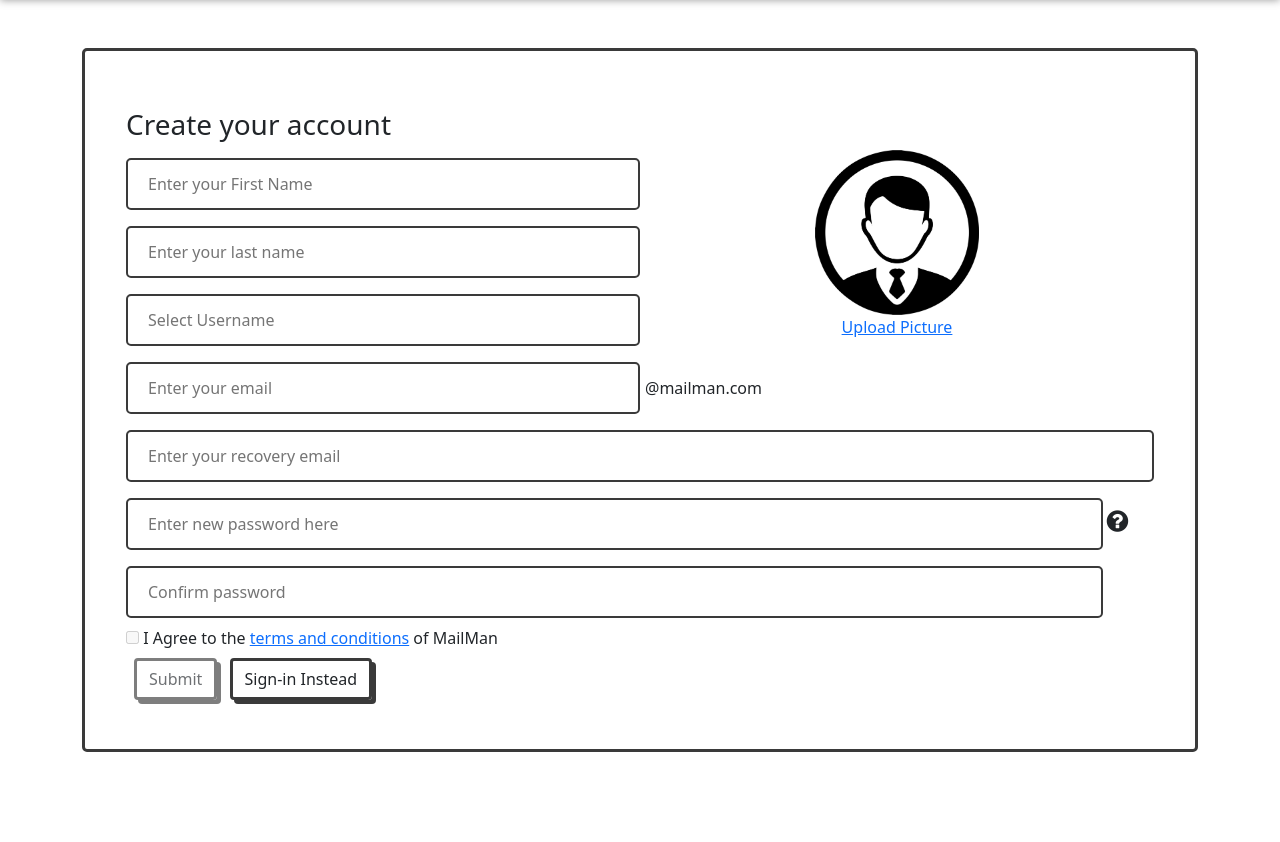
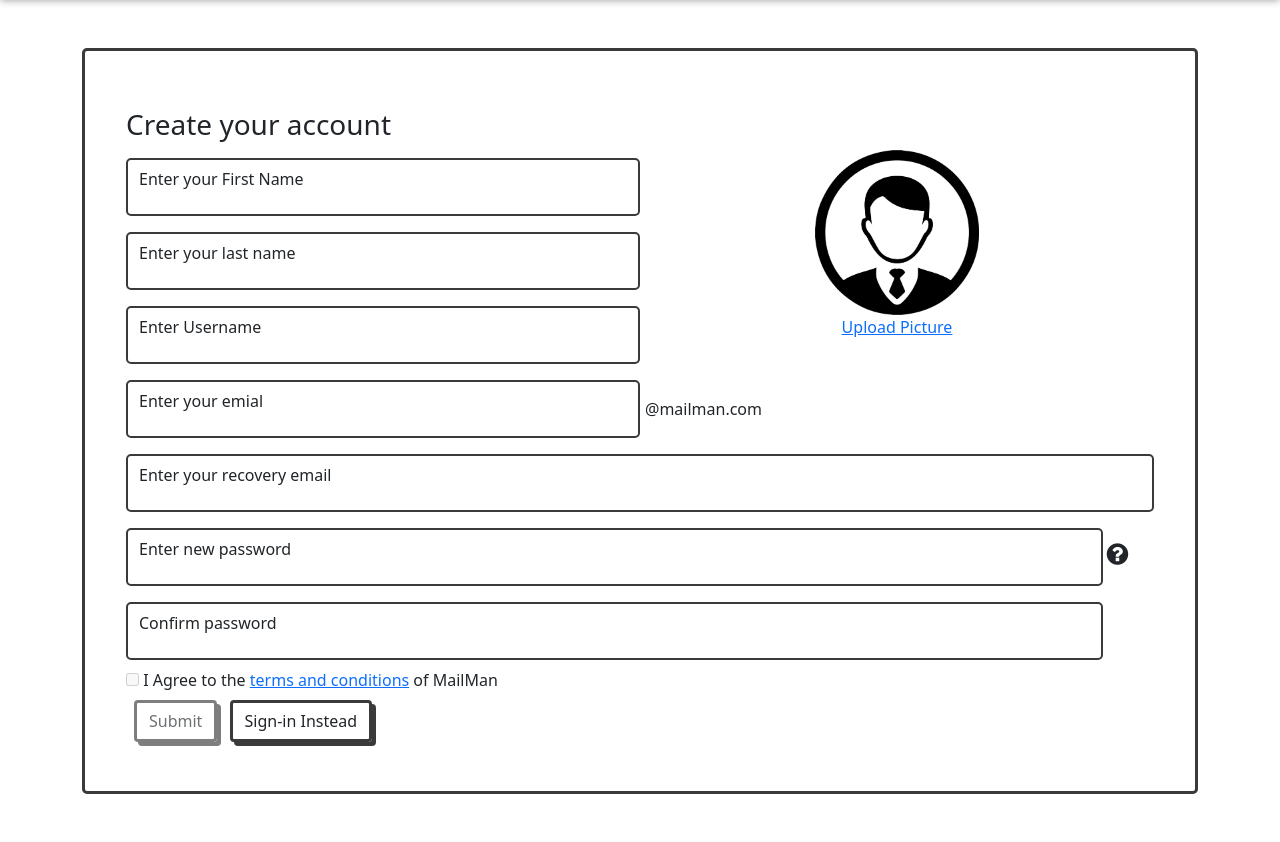
Before and after one commit to vijaypal-hestabit/mailman, a PHP site: page /register.php in a window 1280 px wide. Shown: the part 77-919 px from the top of the page. Before the commit the page ends 829 px from the top, so only its background shows below. Run offline with PHP 8.4, Linux system fonts and the light colour scheme.

Commit message:
add floating form

```diff
--- a/register.php
+++ b/register.php
@@ -11,16 +11,19 @@
                     <h3>Create your account</h3>
                     <div class="grid image_section">
                         <div class="">
-                            <div class="register_item1">
-                                <input type="text" name="f_name" id="f_name" v-model="f_name" placeholder="Enter your First Name">
+                            <div class="register_item1 form-floating">
+                                <input type="text" class="form-control" name="f_name" id="f_name" v-model="f_name" placeholder="Enter your First Name">
+                                <label for="f_name">Enter your First Name</label>
                                 <div class="error" id="fname_err"></div>
                             </div>
-                            <div class="register_item2">
-                                <input type="text" name="l_name" id="l_name" v-model="l_name" placeholder="Enter your last name">
+                            <div class="register_item2 form-floating">
+                                <input type="text" class="form-control" name="l_name" id="l_name" v-model="l_name" placeholder="Enter your last name">
+                                <label for="l_name">Enter your last name</label>
                                 <div class="error" id="lname_err"></div>
                             </div>
-                            <div class="register_item3">
-                                <input type="text" name="user_name" id="user_name" v-model="user_name" placeholder="Select Username">
+                            <div class="register_item3 form-floating">
+                                <input type="text" class="form-control" name="user_name" id="user_name" v-model="user_name" placeholder="Enter Username">
+                                <label for="user_name">Enter Username</label>
                                 <div class="error" id="user_name_err"></div>
                             </div>
                         </div>
@@ -38,25 +41,29 @@
                         </div>
                     </div>
                     <div class="grid">
-                        <div class="register_item5">
-                            <input type="text" v-model="email" id="email" placeholder="Enter your email">
+                        <div class="register_item5 form-floating">
+                            <input type="text" class="form-control" v-model="email" id="email" placeholder="Enter your email">
+                            <label for="email">Enter your emial</label>
                         </div>
                         <div class="mail_sufix">@mailman.com</div>
                         <div class="error" id="email_err"></div>
                     </div>
-                    <div class="register_item6">
-                        <input type="text" v-model="recovery_email" id="recovery_email" placeholder="Enter your recovery email">
+                    <div class="register_item6 form-floating">
+                        <input type="text" class="form-control" v-model="recovery_email" id="recovery_email" placeholder="Enter your recovery email">
+                        <label for="recovery_email">Enter your recovery email</label>
                         <div class="error" id="recovery_email_err"></div>
                     </div>
                     <div class="register_pass">
-                        <div class="register_item7">
-                            <input type="password" v-model="password" class="password" id="password" placeholder="Enter new password here">
+                        <div class="register_item7 form-floating">
+                            <input type="password" class="form-control" v-model="password" class="password" id="password" placeholder="Enter new password">
+                            <label for="password">Enter new password</label>
                             <i class="fa fa-question-circle" data-bs-toggle="tooltip" data-bs-placement="right" title="Password Must Contain At Least 6 characters 1 uppercase,1 lowercase, 1 number and 1 special character "></i>
                             <div class="error" id="password_err"></div>
 
                         </div>
-                        <div class="register_item8">
-                            <input type="password" v-model="cpassword" class="cpassword" id="cpassword" placeholder="Confirm password">
+                        <div class="register_item8 form-floating">
+                            <input type="password" class="form-control" v-model="cpassword" class="cpassword" id="cpassword" placeholder="Confirm password">
+                            <label for="cpassword">Confirm password</label>
                             <div class="error" id="cpassword_err"></div>
                         </div>
                     </div>
@@ -72,7 +79,7 @@
                         </div>
                     </div>
                     <div id="signup_success" class="d-none">
-                        <h4>Sign up successuflly.Please <a href="index.php">Login</a> here.</h4>
+                        <h4>Sign up successfully.Please <a href="index.php">Login</a> here.</h4>
                     </div>
                 </div>
             </div>
@@ -131,10 +138,9 @@
                             $("#signup_success").removeClass('d-none');
                             $('#fname_err, #fname_err, #user_name_err, #email_err, #recovery_email_err, #password_err, #profile_err').html('')
 
-                            // setTimeout(function () {
-                            //     window.location.replace('index.php');
-                            // }, 2000);
-
+                            setTimeout(function () {
+                                window.location.replace('index.php');
+                            }, 2000);
 
                         } else {
                             $("#signup_success").addClass('d-none');
@@ -188,7 +194,7 @@
                         }
 
                     },
-                    complete: function(){
+                    complete: function() {
                         $('.updating_btn').html('<button type="submit" class="btn btn-outline-dark sign_up register_shadow m-2" id="sign_up" disabled>Submit</button>');
                     }
                 });
@@ -203,12 +209,12 @@
     profile_pic.onchange = evt => {
         const [file] = profile_pic.files
         console.log(file['type'])
-        if(file['type'] == 'image/jpg' || file['type'] == 'image/jpeg' || file['type'] == 'image/png'){
+        if (file['type'] == 'image/jpg' || file['type'] == 'image/jpeg' || file['type'] == 'image/png') {
             if (file) {
                 profile_preview.src = URL.createObjectURL(file)
             }
-        }else{
-            $('#profile_preview').prop('src','assets/avatar.png');
+        } else {
+            $('#profile_preview').prop('src', 'assets/avatar.png');
         }
     }
 
```
